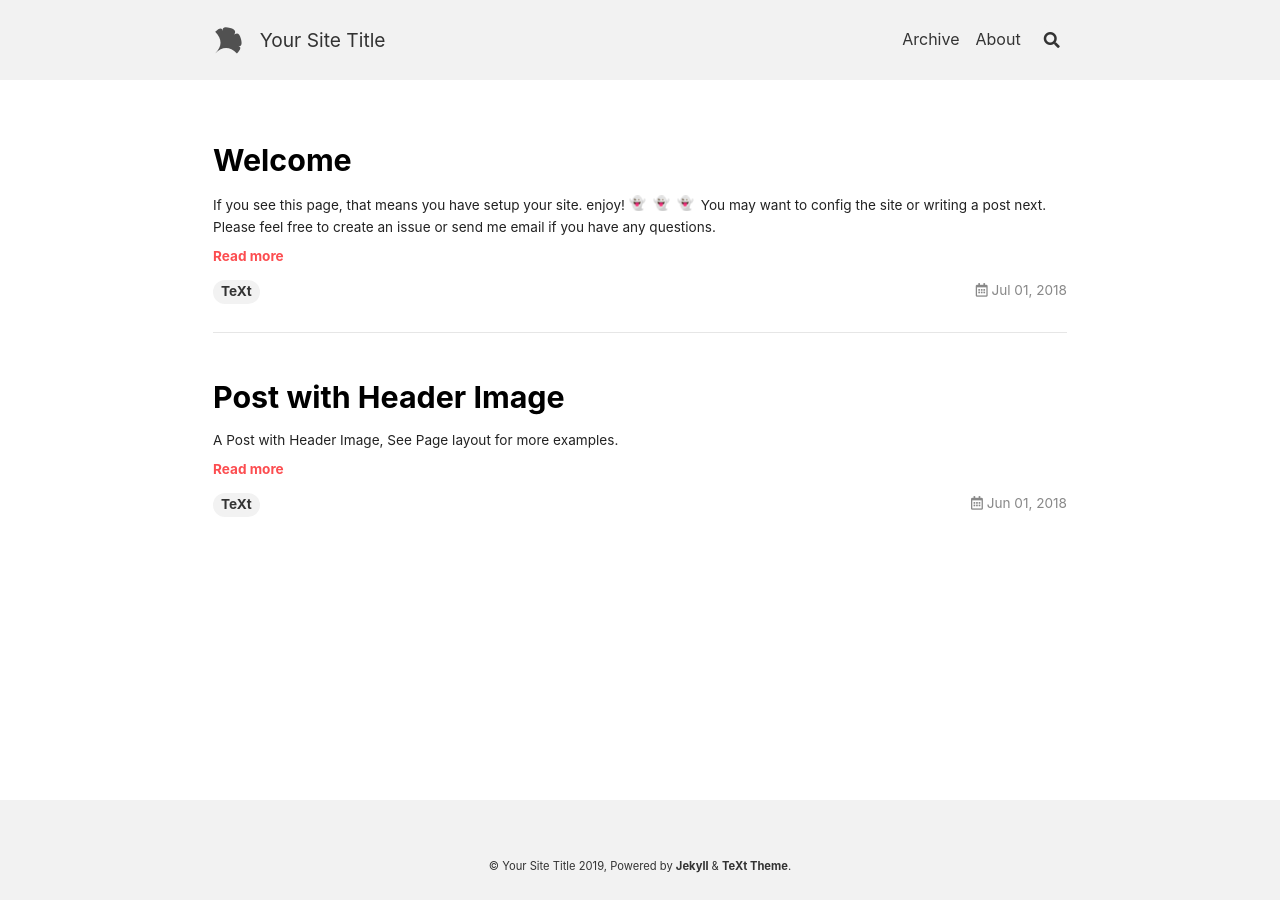
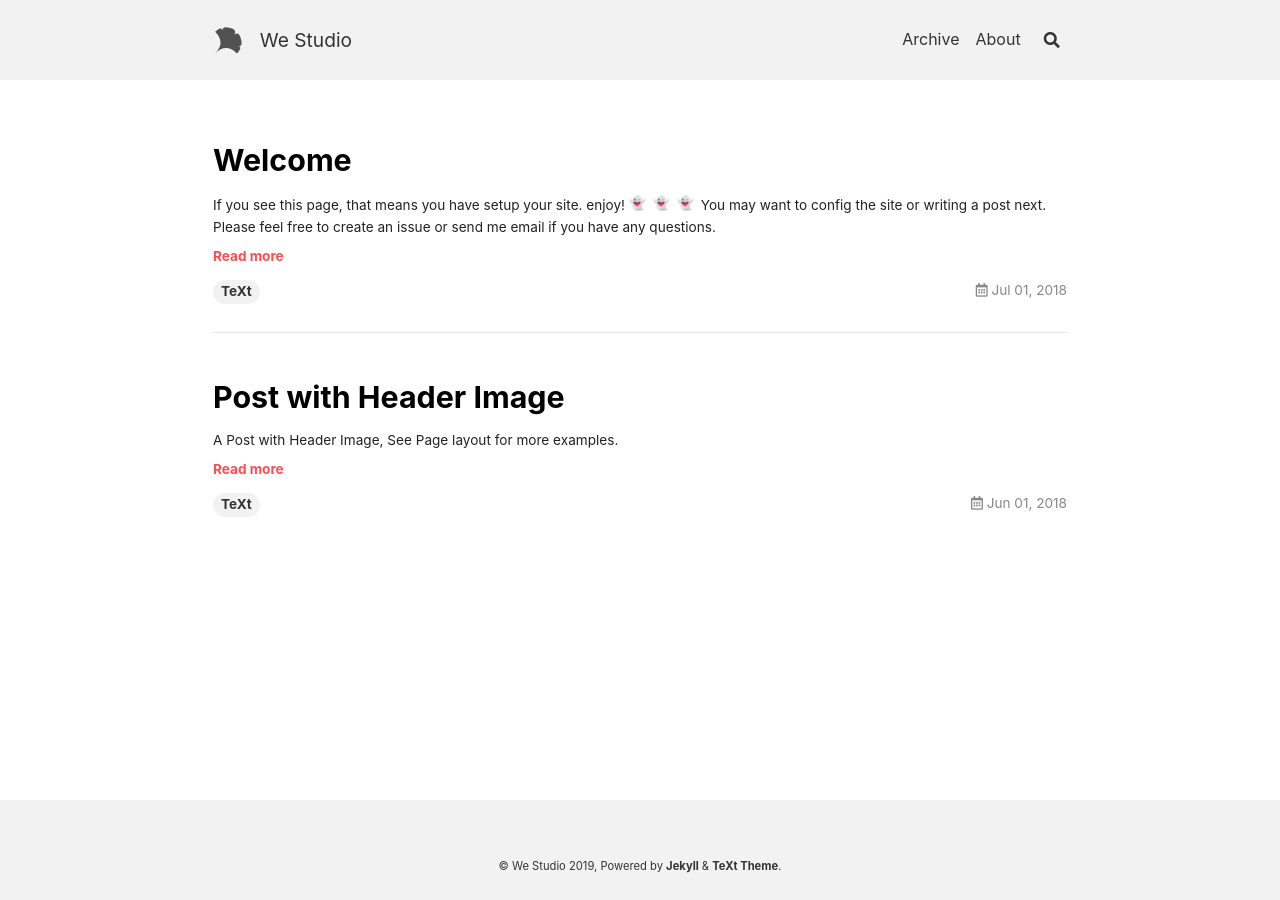
Before and after one commit to Git-WeStudio/Git-WeStudio.Github.io, a Jekyll site: the page built from index.html, in a window 1280 px wide. Built offline with Jekyll 4.4.1, drawn with Linux system fonts in a browser that asks for light colours; nearby versions of some CDN libraries; emoji names are drawn with the system emoji font; the list of posts is cut into pages by our own code.

Commit message:
Update _config.yml

```diff
--- a/_config.yml
+++ b/_config.yml
@@ -1,28 +1,12 @@
-# Welcome to Jekyll!
-#
-# This config file is meant for settings that affect your whole blog, values
-# which you are expected to set up once and rarely need to edit after that.
-# For technical reasons, this file is *NOT* reloaded automatically when you use
-# 'jekyll serve'. If you change this file, please restart the server process.
-#
-# ,--------.      ,--.   ,--. ,--.
-# '--.  .--',---.  \  `.'  /,-'  '-.
-#    |  |  | .-. :  .'    \ '-.  .-'
-#    |  |  \   --. /  .'.  \  |  |
-#    `--'   `----''--'   '--' `--'
-
-
-
-
 ## => Site Settings
 ##############################
-text_skin: default # "default" (default), "dark", "forest", "ocean", "chocolate", "orange"
+text_skin: default
 highlight_theme: default # "default" (default), "tomorrow", "tomorrow-night", "tomorrow-night-eighties", "tomorrow-night-blue", "tomorrow-night-bright"
 url     : # the base hostname & protocol for your site e.g. https://www.someone.com
 baseurl : # does not include hostname
-title   : Your Site Title
+title   : We Studio
 description: > # this means to ignore newlines until "Language & timezone"
-  Your Site Description
+  Blog sharing world!
 
 
 ## => Language and Timezone
```
